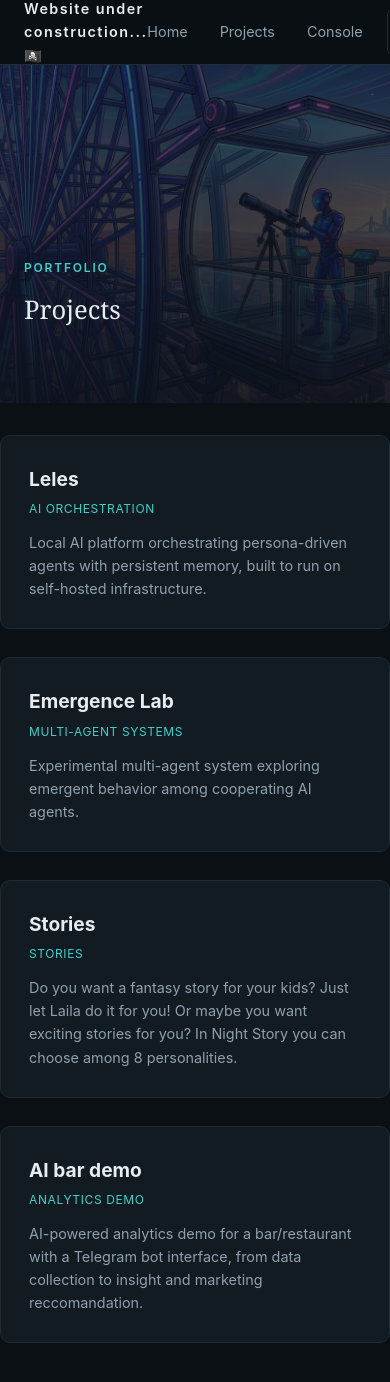
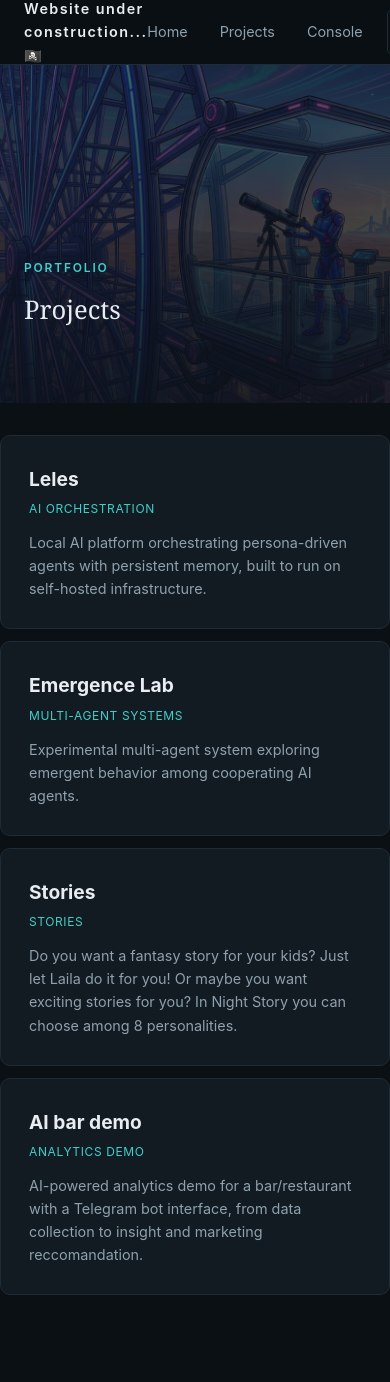
Before and after one commit to danieleelfo/dv-site, a React (Vite) app: page /en/projects in a window 390 px wide. Shown: the top 1382 px of the page. After the commit the page ends 1351 px from the top, so only its background shows below. Built offline with nearby package versions, Linux system fonts and the light colour scheme.

Commit message:
format proj

```diff
--- a/src/index.css
+++ b/src/index.css
@@ -93,6 +93,24 @@ a {
   }
 }
 
+.projects-list {
+  display: grid;
+  grid-template-columns: repeat(4, minmax(0, 1fr));
+  gap: 0.75rem;
+}
+
+@media (max-width: 900px) {
+  .projects-list {
+    grid-template-columns: repeat(2, minmax(0, 1fr)) !important;
+  }
+}
+
+@media (max-width: 560px) {
+  .projects-list {
+    grid-template-columns: 1fr !important;
+  }
+}
+
 @media (max-width: 560px) {
   .home-test2-expertise-grid {
     grid-template-columns: 1fr !important;
--- a/src/pages/HomeTest2.jsx
+++ b/src/pages/HomeTest2.jsx
@@ -784,7 +784,7 @@ const styles = {
 
   systemBadge: {
     color: '#3fd0c9',
-    fontSize: '1rem',
+    fontSize: '0.95rem',
     letterSpacing: '0.15em',
     marginBottom: '0.5rem',
   },
--- a/src/pages/Projects.jsx
+++ b/src/pages/Projects.jsx
@@ -19,7 +19,7 @@ export default function Projects() {
 
       {/* Cards section below image */}
       <section className="section container" style={{ paddingTop: '2rem' }}>
-        <div style={styles.list}>
+        <div className="projects-list">
           {projectSlugs.map((slug) => (
             <article key={slug} style={styles.card}>
               <h3 style={styles.title}>{projectNames[slug]}</h3>
@@ -62,8 +62,8 @@ const styles = {
   },
   list: {
     display: 'grid',
-    gridTemplateColumns: 'repeat(auto-fit, minmax(280px, 1fr))',
-    gap: '1.75rem',
+    gridTemplateColumns: 'repeat(4, minmax(0, 1fr))',
+    gap: '0.75rem',
   },
   card: {
     background: '#121a22',
```
